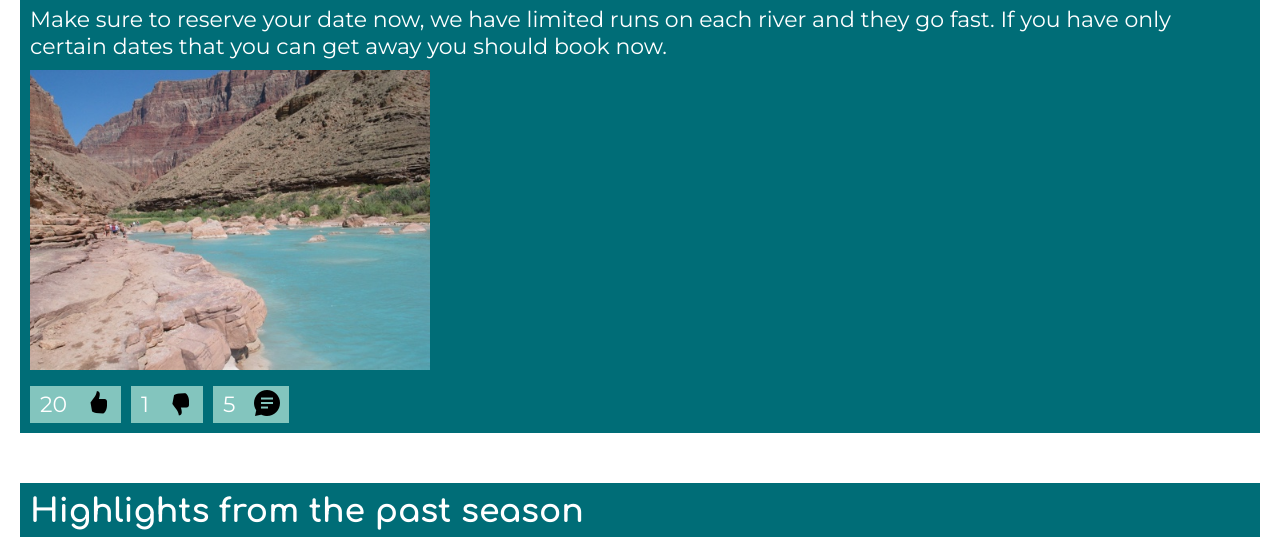
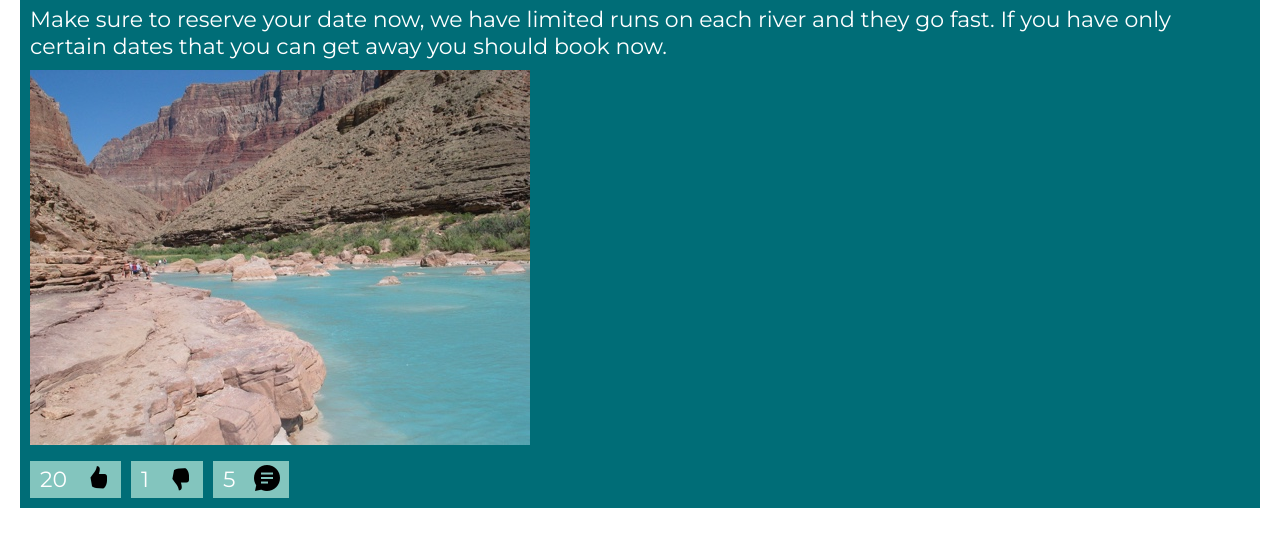
Before and after one commit to Dr0zax/wdd130-24w, a plain HTML site: page wwr/blog.html in a window 1280 px wide. Shown: the part 263-800 px from the top of the page. Drawn offline with Linux system fonts and the light colour scheme.

Commit message:
fixed image not scaling correctly

```diff
--- a/wwr/styles/style.css
+++ b/wwr/styles/style.css
@@ -268,10 +268,9 @@ h4 {
 }
 
 .blog-post-image {
-  padding-left: 10px;
+  box-sizing: border-box;
+  padding: 0 10px;
   max-width: 100%;
-  height: 300px;
-  object-fit: cover;
 }
 
 .blog-post-content {
```
